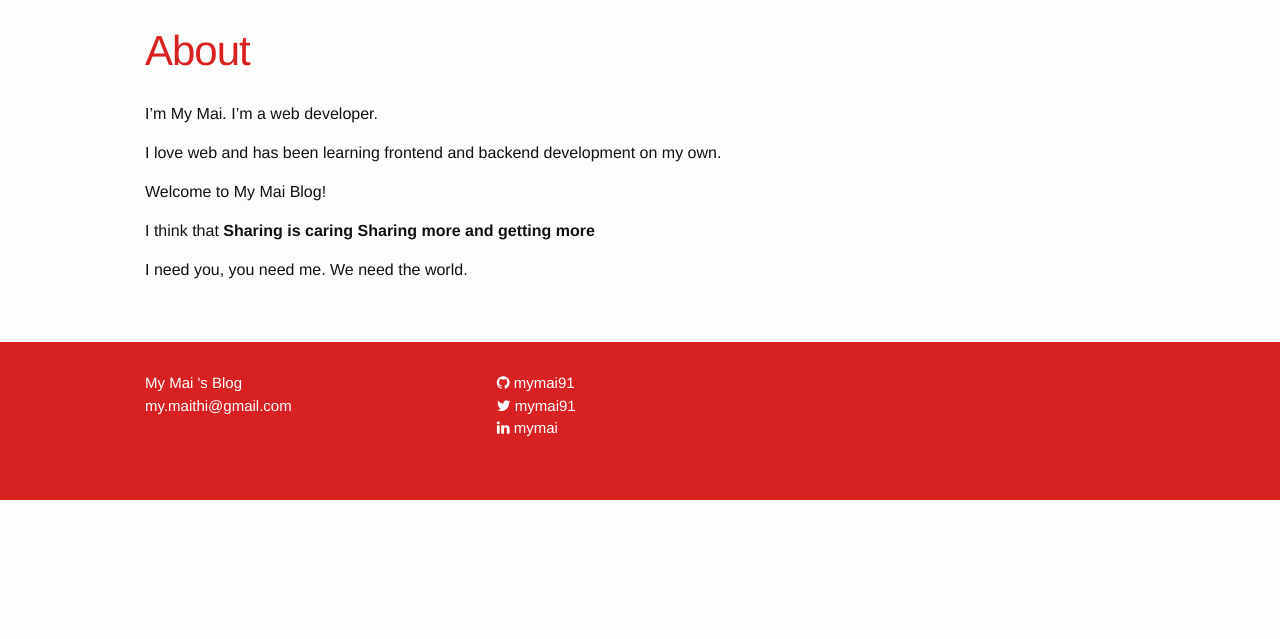
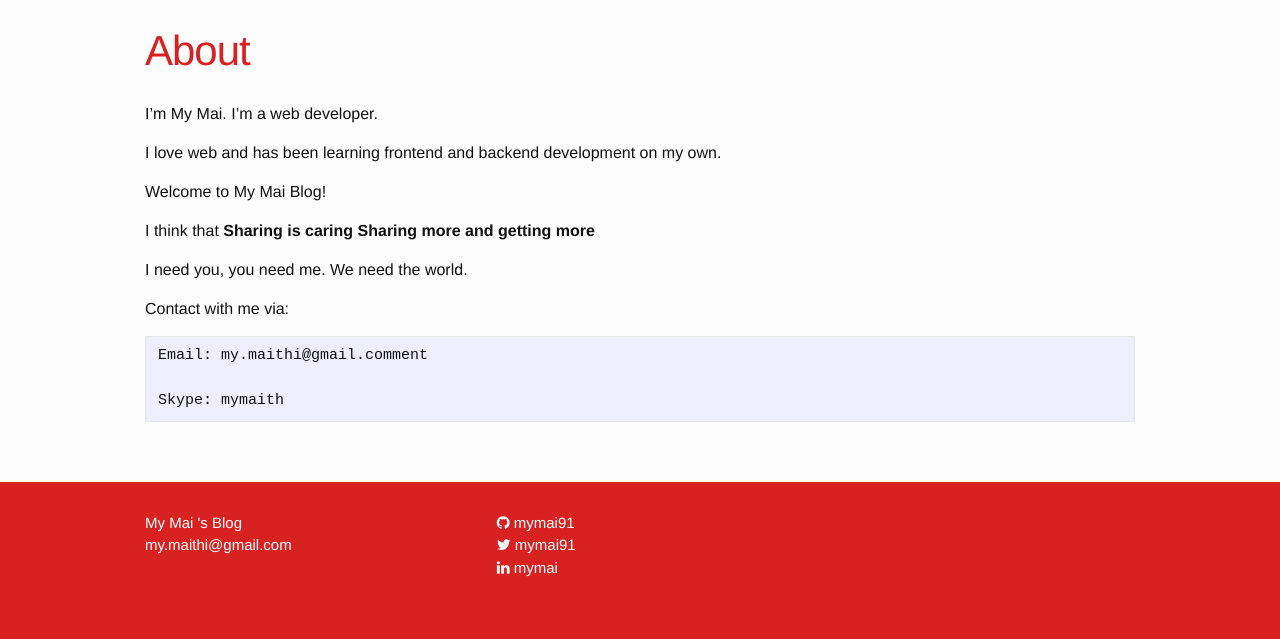
Before and after one commit to mymai91/mymai91.github.io, a Jekyll site: the page built from about.md, in a window 1280 px wide. Shown: the part 504-1143 px from the top of the page. Built offline with Jekyll 4.4.1, drawn with Linux system fonts in a browser that asks for light colours; nearby versions of some CDN libraries; before the commit the page ends 1004 px from its top, so only the background shows below that.

Commit message:
Update about page

````diff
--- a/about.md
+++ b/about.md
@@ -13,3 +13,11 @@ Welcome to My Mai Blog!
 I think that **Sharing is caring** **Sharing more and getting more**
 
 I need you, you need me. We need the world.
+
+Contact with me via:
+
+```
+Email: my.maithi@gmail.comment
+
+Skype: mymaith
+```
````
